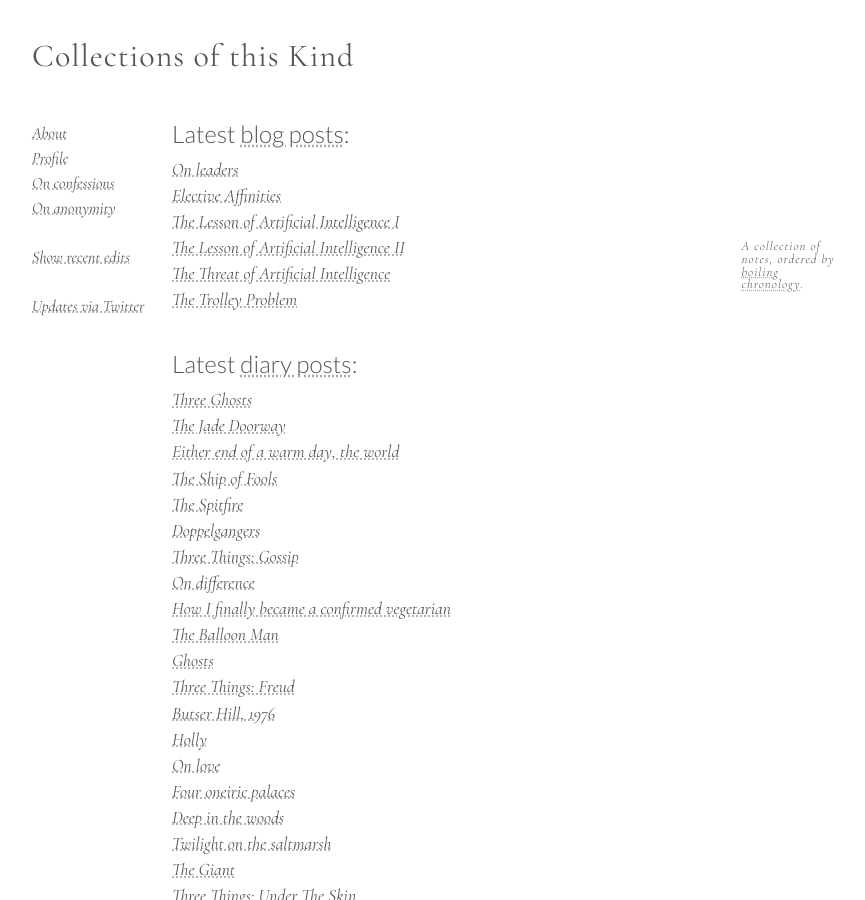
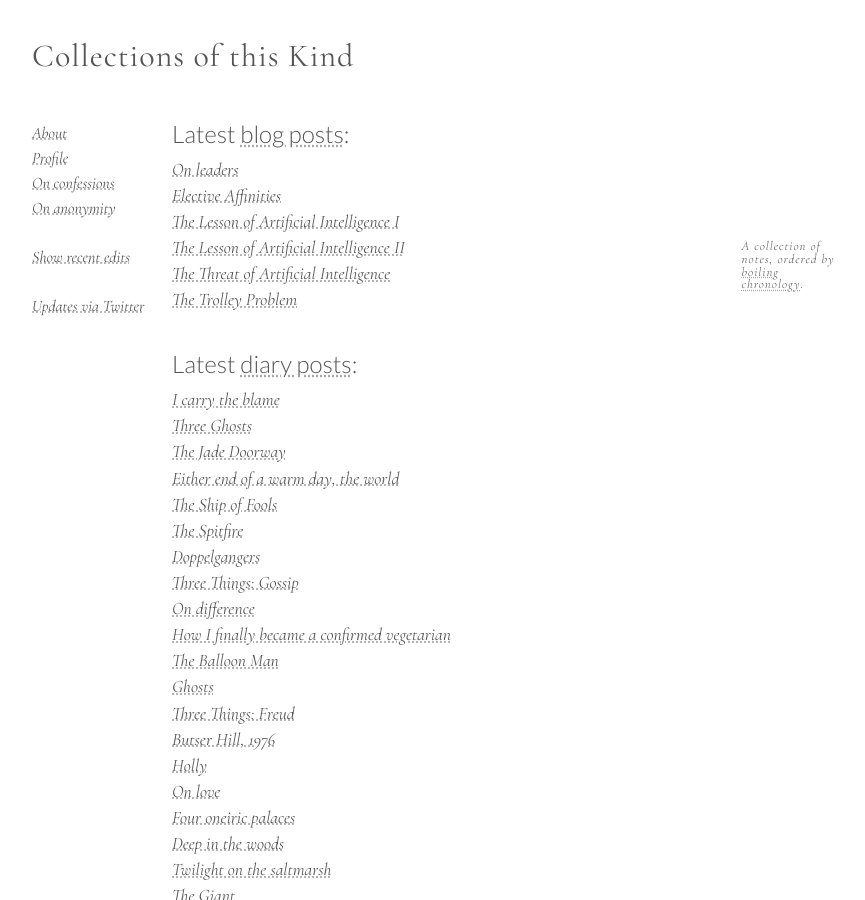
Before and after one commit to CollectionsOfThisKind/collectionsofthiskind.github.io, a Jekyll site: the page built from index.html, in a window 1280 px wide and 900 px high. Shown: the whole window, without its empty margins (78-943 px from the left). Built offline with Jekyll 4.4.1, drawn with Linux system fonts in a browser that asks for light colours.

Commit message:
Add files via upload

```diff
--- a/index.html
+++ b/index.html
@@ -50,6 +50,7 @@ A collection of notes, ordered by <a href="/pages/about/boiling.html">boiling ch
 <h2 name="diary">Latest <a href="pages/diary/index.html">diary posts</a>:</h2>
 
 <ul class="new">
+<li><a href="pages/diary/the-visit.html">I carry the blame</a></li>
 <li><a href="pages/diary/ghosts.html">Three Ghosts</a></li>
 <li><a href="pages/diary/green-doorway.html">The Jade Doorway</a></li>
 <li><a href="pages/diary/summer.html">Either end of a warm day, the world</a></li>
```
